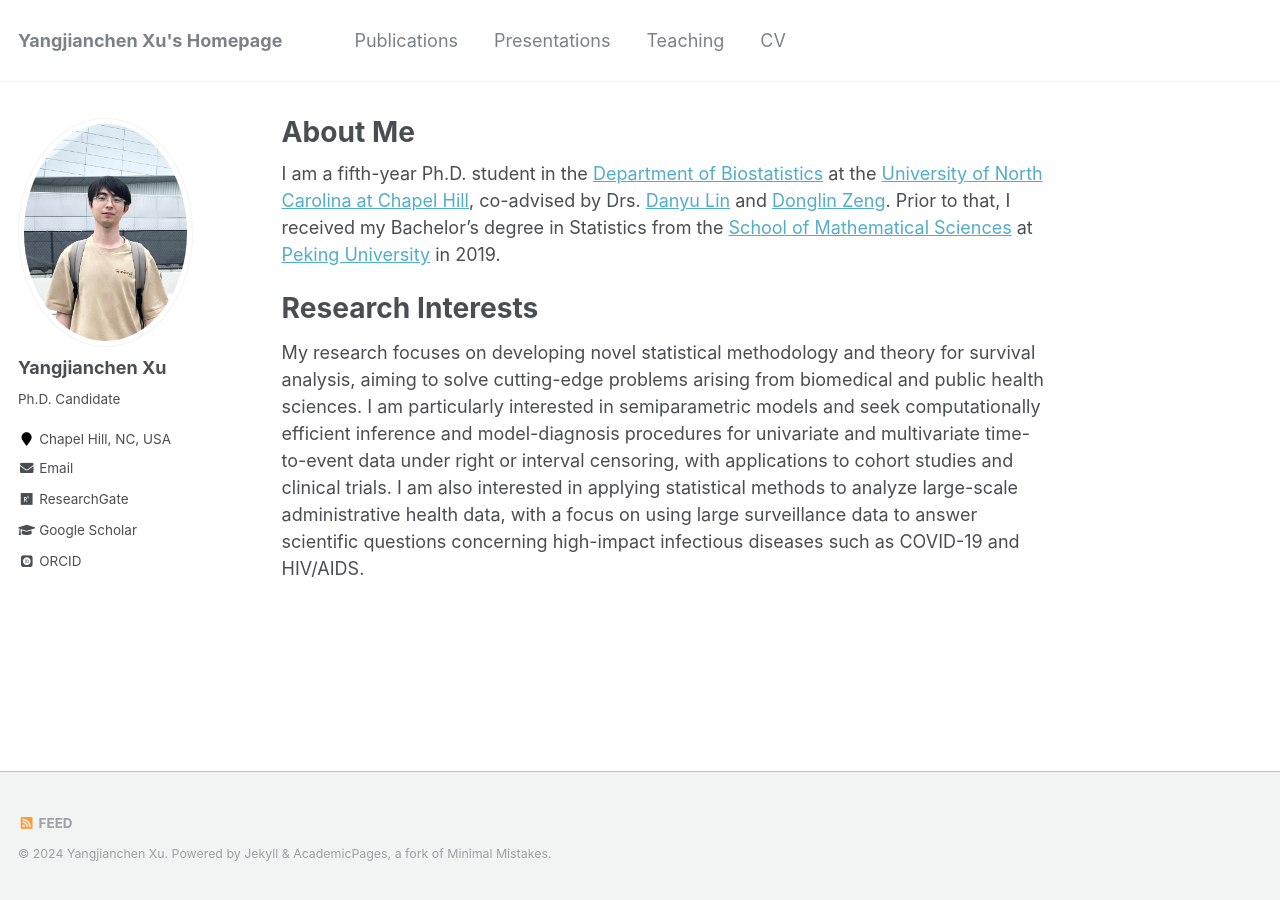
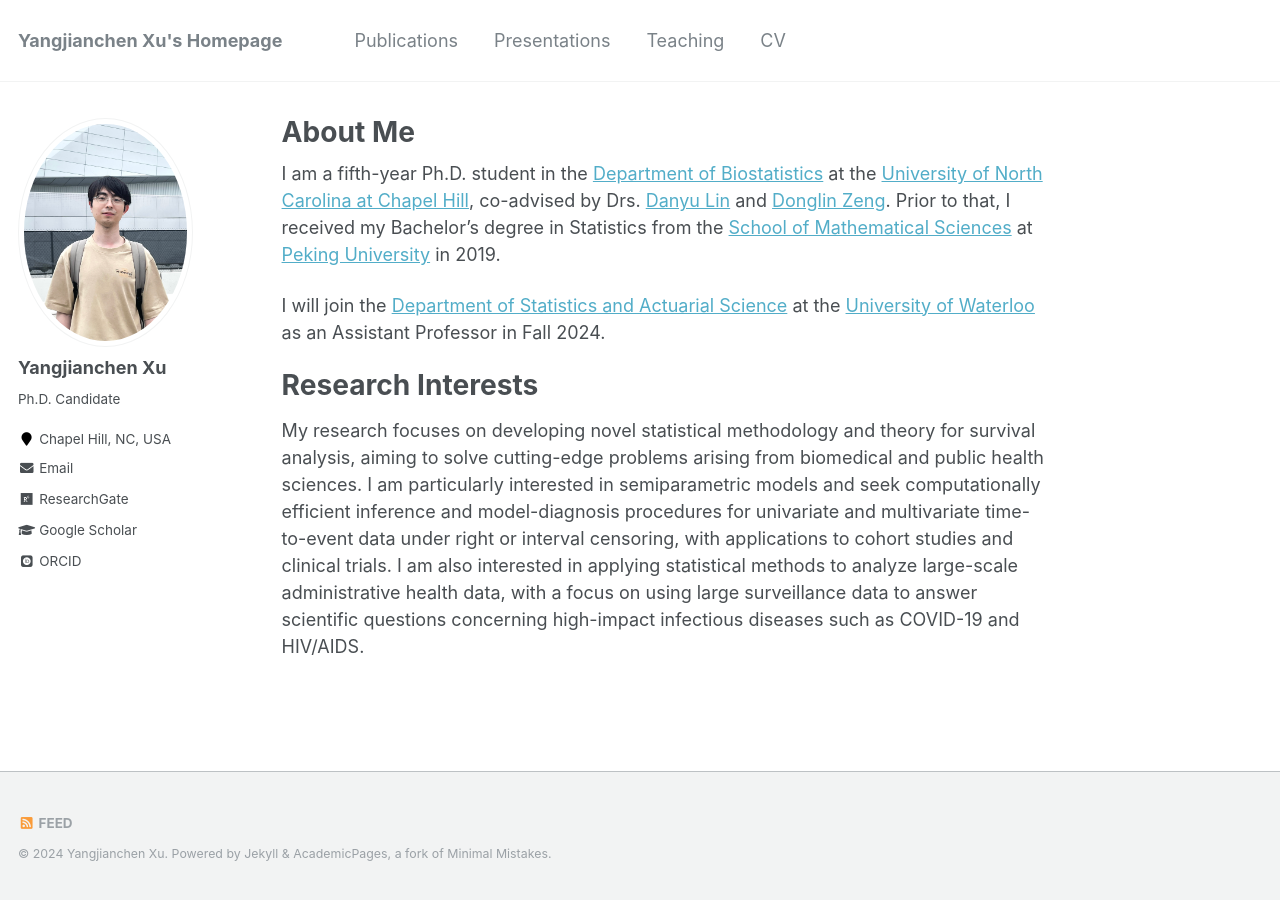
Before and after one commit to yangjc-xu/yangjc-xu.github.io, a Jekyll site: the page built from _pages/about.md, in a window 1280 px wide. Built offline with Jekyll 4.4.1, drawn with Linux system fonts in a browser that asks for light colours; some web fonts are replaced.

Commit message:
Update about.md

```diff
--- a/_pages/about.md
+++ b/_pages/about.md
@@ -10,6 +10,8 @@ redirect_from:
 
 I am a fifth-year Ph.D. student in the [Department of Biostatistics](https://sph.unc.edu/bios/biostatistics/) at the [University of North Carolina at Chapel Hill](https://www.unc.edu), co-advised by Drs. [Danyu Lin](https://sph.unc.edu/adv_profile/danyu-lin-phd/) and [Donglin Zeng](https://sph.umich.edu/faculty-profiles/zeng-donglin.html). Prior to that, I received my Bachelor’s degree in Statistics from the [School of Mathematical Sciences](https://www.math.pku.edu.cn/) at [Peking University](https://english.pku.edu.cn) in 2019.
 
+I will join the [Department of Statistics and Actuarial Science](https://uwaterloo.ca/statistics-and-actuarial-science/) at the [University of Waterloo](https://uwaterloo.ca) as an Assistant Professor in Fall 2024.
+
 Research Interests
 ======
 My research focuses on developing novel statistical methodology and theory for survival analysis, aiming to solve cutting-edge problems arising from biomedical and public health sciences. I am particularly interested in semiparametric models and seek computationally efficient inference and model-diagnosis procedures for univariate and multivariate time-to-event data under right or interval censoring, with applications to cohort studies and clinical trials. I am also interested in applying statistical methods to analyze large-scale administrative health data, with a focus on using large surveillance data to answer scientific questions concerning high-impact infectious diseases such as COVID-19 and HIV/AIDS.
```
